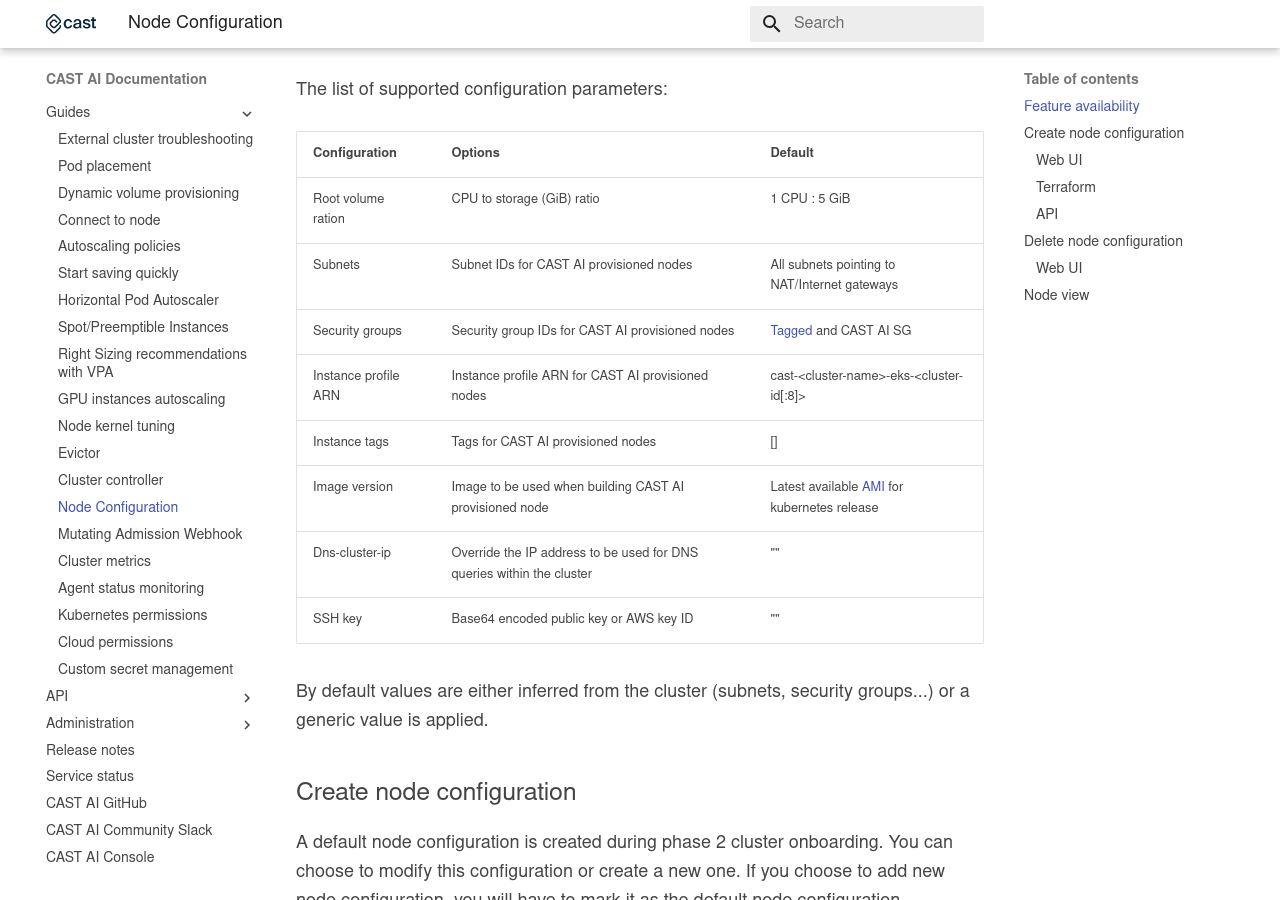
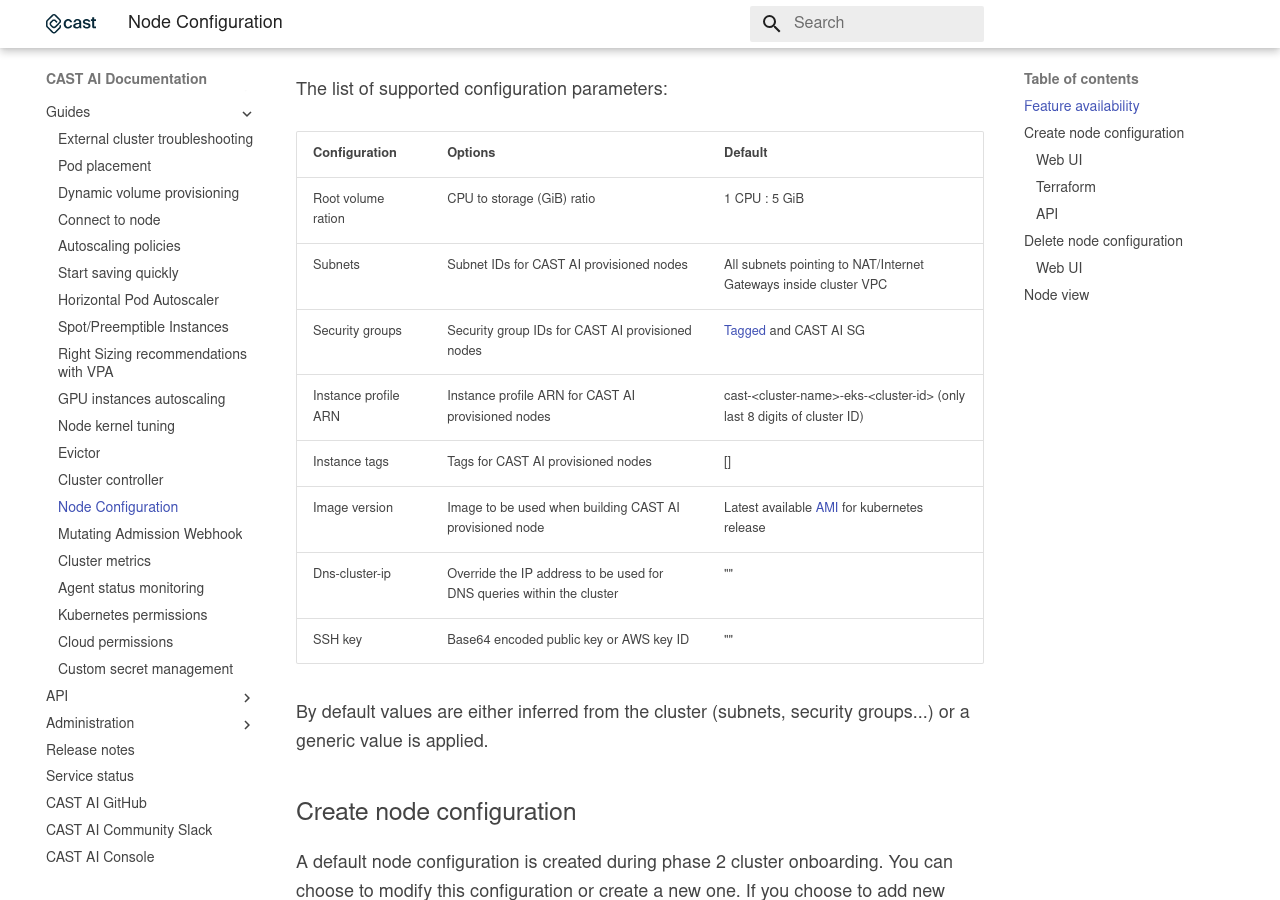
Before and after one commit to castai/docs, an MkDocs documentation site: the page built from docs/guides/node-configuration.md, in a window 1280 px wide and 900 px high, scrolled down 438 px. Built offline with MkDocs 1.6.1 and Material for MkDocs 9.7.7, drawn with Linux system fonts in a browser that asks for light colours; some web fonts are replaced.

Commit message:
Fix defaults

```diff
--- a/docs/guides/node-configuration.md
+++ b/docs/guides/node-configuration.md
@@ -16,9 +16,9 @@
 | Configuration | Options | Default |
 |---------------|---------|---------|
 | Root volume ration | CPU to storage (GiB) ratio | 1 CPU : 5 GiB |
-| Subnets  | Subnet IDs for CAST AI provisioned nodes | All subnets pointing to NAT/Internet gateways |
+| Subnets  | Subnet IDs for CAST AI provisioned nodes | All subnets pointing to NAT/Internet Gateways inside cluster VPC |
 | Security groups  | Security group IDs for CAST AI provisioned nodes | [Tagged](https://docs.aws.amazon.com/eks/latest/userguide/sec-group-reqs.html) and CAST AI SG |
-| Instance profile ARN  |  Instance profile ARN for CAST AI provisioned nodes  | cast-<cluster-name\>-eks-<cluster-id[:8]\> |
+| Instance profile ARN  |  Instance profile ARN for CAST AI provisioned nodes  | cast-<cluster-name\>-eks-<cluster-id\> (only last 8 digits of cluster ID) |
 | Instance tags   | Tags for CAST AI provisioned nodes | [] |
 | Image version   | Image to be used when building CAST AI provisioned node | Latest available [AMI](https://docs.aws.amazon.com/eks/latest/userguide/eks-optimized-ami.html) for kubernetes release |
 | Dns-cluster-ip   | Override the IP address to be used for DNS queries within the cluster | "" |
```
